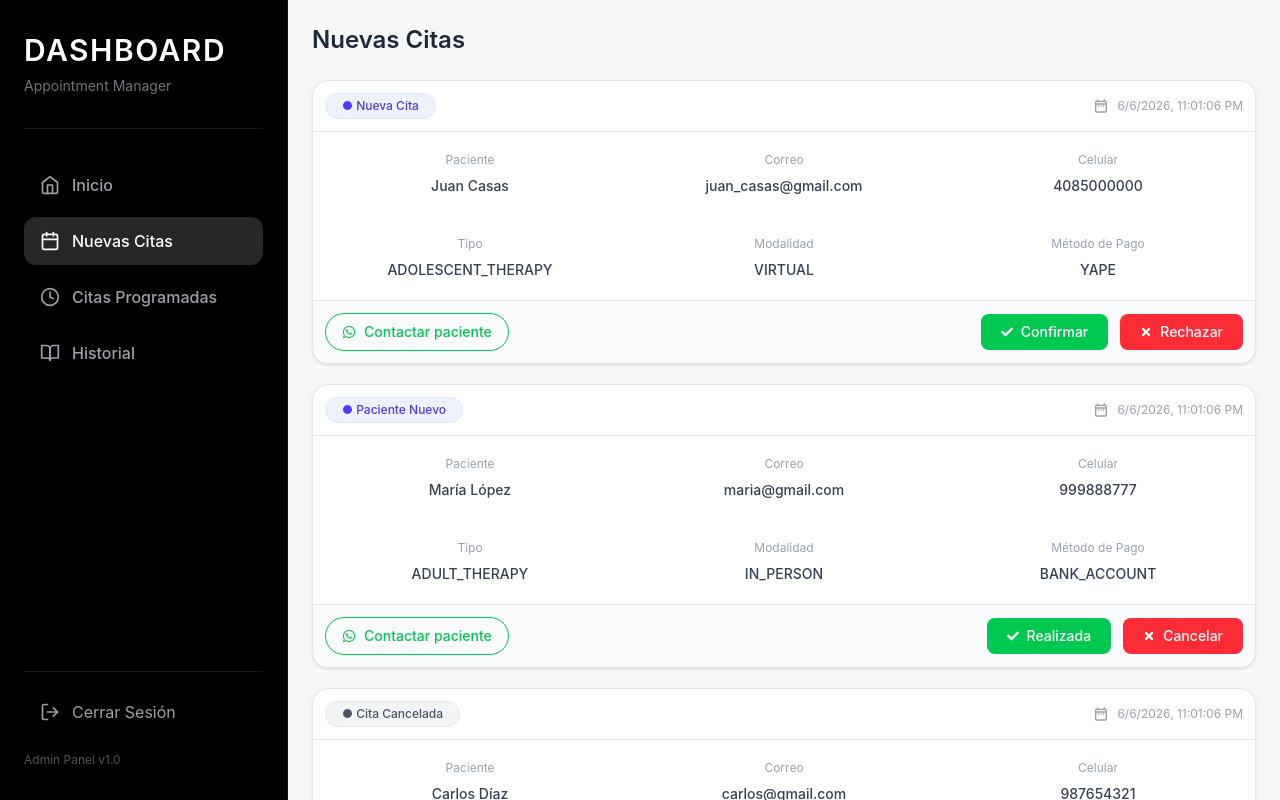
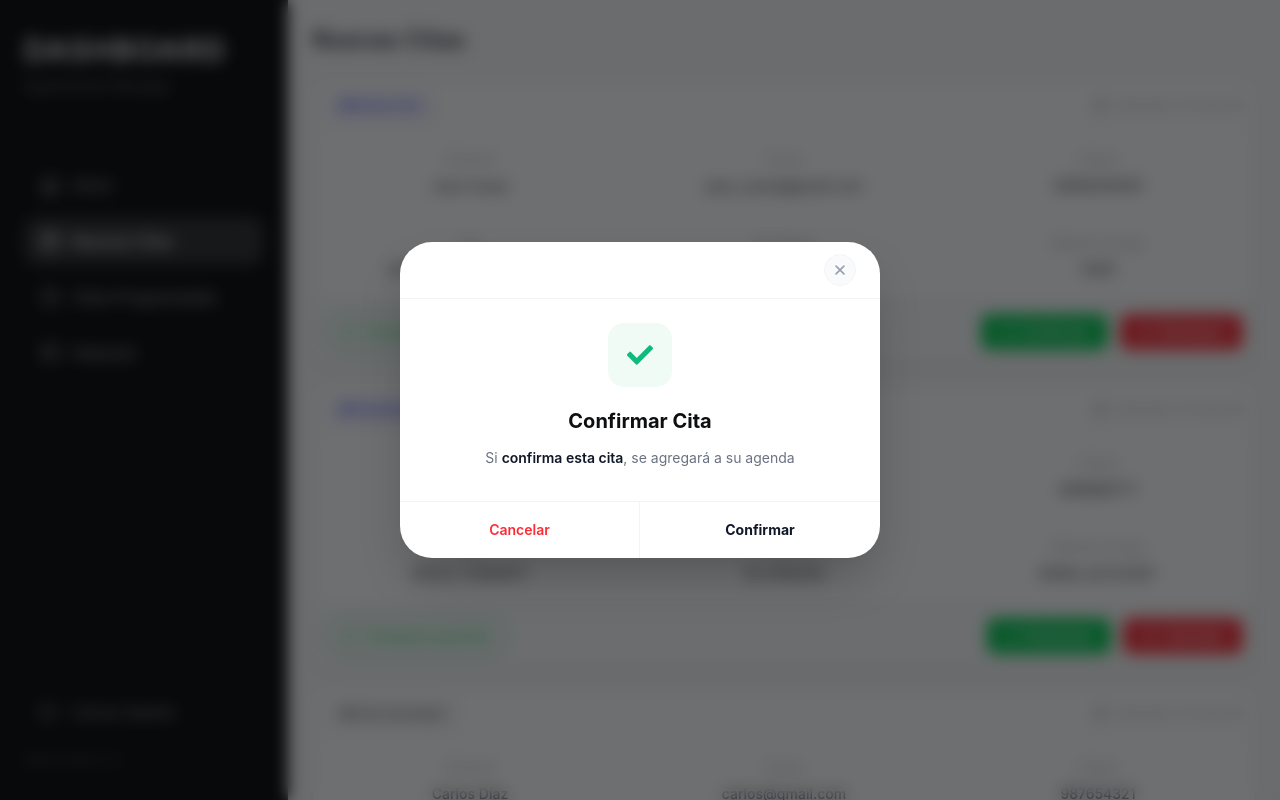
Before and after one commit to natxmd/dashboard-project, a React (Vite) app: page /new-appointments in a window 1280 px wide. Both pictures are taken after a click on the button "Confirmar". Built offline with nearby package versions, Linux system fonts and the light colour scheme.

Commit message:
modals estaticos

```diff
--- /dev/null
+++ b/src/global/components/modals/BaseModal.tsx
@@ -0,0 +1,52 @@
+import { useEffect } from "react";
+import { createPortal } from "react-dom";
+import { IoClose } from "react-icons/io5";
+
+interface BaseModalProps {
+  isOpen: boolean;
+  onClose: () => void;
+  children: React.ReactNode;
+}
+
+export const BaseModal = ({ isOpen, onClose, children }: BaseModalProps) => {
+  useEffect(() => {
+    if (isOpen) {
+      document.body.style.overflow = "hidden";
+    } else {
+      document.body.style.overflow = "unset";
+    }
+    return () => {
+      document.body.style.overflow = "unset";
+    };
+  }, [isOpen]);
+
+  if (!isOpen) return null;
+
+  return createPortal(
+    <div className="fixed inset-0 z-50 flex items-center justify-center p-4">
+      <div
+        className="fixed inset-0 bg-[#0e0f11]/60 backdrop-blur-sm transition-opacity duration-300"
+        onClick={onClose}
+      />
+
+      <div className="relative z-10 w-full max-w-[480px] overflow-hidden rounded-[32px] bg-white shadow-2xl transition-all duration-300 ease-out scale-100 flex flex-col">
+        <div className="flex h-14 items-center justify-end px-6">
+          <button
+            onClick={onClose}
+            aria-label="Close modal"
+            className="flex h-8 w-8 items-center justify-center rounded-full border border-gray-100 bg-gray-50 text-gray-400 transition-colors hover:bg-gray-100 hover:text-gray-600 cursor-pointer"
+          >
+            <IoClose size={18} />
+          </button>
+        </div>
+
+        <div className="h-[1px] w-full bg-gray-100" />
+
+        <div className="flex-1 px-6 pb-6 pt-6">{children}</div>
+      </div>
+    </div>,
+    document.body
+  );
+};
+
+export default BaseModal;
--- /dev/null
+++ b/src/global/components/modals/ConfirmAppointmentModal.tsx
@@ -0,0 +1,61 @@
+import BaseModal from "./BaseModal";
+import { FaCheck } from "react-icons/fa";
+
+interface ConfirmAppointmentModalProps {
+  isOpen: boolean;
+  onClose: () => void;
+  onConfirm: () => void;
+  title?: string;
+  description?: React.ReactNode;
+  confirmText?: string;
+  cancelText?: string;
+}
+
+export const ConfirmAppointmentModal = ({
+  isOpen,
+  onClose,
+  onConfirm,
+  title = "Confirmar Cita",
+  description,
+  confirmText = "Confirmar",
+  cancelText = "Cancelar",
+}: ConfirmAppointmentModalProps) => {
+  return (
+    <BaseModal isOpen={isOpen} onClose={onClose}>
+      <div className="flex flex-col items-center justify-center text-center">
+        <div className="flex h-16 w-16 items-center justify-center rounded-2xl bg-[#f0fbf6] text-[#10b981]">
+          <FaCheck size={26} className="stroke-[1.5]" />
+        </div>
+
+        <h3 className="mt-5 text-xl font-bold text-[#0e0f11]">{title}</h3>
+
+        <div className="mt-3 text-sm text-gray-500 px-4 leading-relaxed">
+          {description || (
+            <p>
+              Si <span className="font-semibold text-gray-900">confirma esta cita</span>, se agregará a su agenda
+            </p>
+          )}
+        </div>
+
+        <div className="h-6" />
+      </div>
+
+      <div className="-mx-6 -mb-6 mt-2 grid grid-cols-2 border-t border-gray-100">
+        <button
+          onClick={onClose}
+          className="flex h-14 items-center justify-center text-sm font-semibold text-red-500 transition-colors hover:bg-gray-50 cursor-pointer active:bg-gray-100 border-r border-gray-100"
+        >
+          {cancelText}
+        </button>
+        <button
+          onClick={onConfirm}
+          className="flex h-14 items-center justify-center text-sm font-bold text-gray-900 transition-colors hover:bg-gray-50 cursor-pointer active:bg-gray-100"
+        >
+          {confirmText}
+        </button>
+      </div>
+    </BaseModal>
+  );
+};
+
+export default ConfirmAppointmentModal;
--- /dev/null
+++ b/src/global/components/modals/DeclineAppointmentModal.tsx
@@ -0,0 +1,89 @@
+import { useState } from "react";
+import BaseModal from "./BaseModal";
+import { FaTrashAlt } from "react-icons/fa";
+
+interface DeclineAppointmentModalProps {
+  isOpen: boolean;
+  onClose: () => void;
+  onDecline: (reason: string) => void;
+  title?: string;
+  actionText?: string;
+  confirmText?: string;
+  cancelText?: string;
+  placeholder?: string;
+  reasonLabel?: string;
+}
+
+export const DeclineAppointmentModal = ({
+  isOpen,
+  onClose,
+  onDecline,
+  title = "Rechazar Cita",
+  actionText = "rechazar",
+  confirmText = "Sí, rechazar",
+  cancelText = "No, cancelar",
+  // placeholder = "Escriba la razón aquí...",
+  // reasonLabel = "Razón",
+}: DeclineAppointmentModalProps) => {
+  const [reason, setReason] = useState("");
+
+  const handleDeclineClick = () => {
+    onDecline(reason);
+    setReason("");
+  };
+
+  const handleClose = () => {
+    setReason("");
+    onClose();
+  };
+
+  return (
+    <BaseModal isOpen={isOpen} onClose={handleClose}>
+      <div className="flex flex-col items-center justify-center">
+        <div className="flex h-16 w-16 items-center justify-center rounded-2xl bg-[#fff5f5] text-[#e53e3e]">
+          <FaTrashAlt size={24} />
+        </div>
+
+        <h3 className="mt-5 text-xl font-bold text-[#0e0f11] text-center">{title}</h3>
+
+        <p className="mt-3 text-sm text-gray-500 px-4 text-center leading-relaxed">
+          Estás seguro que deseas <span className="font-semibold text-red-500">{actionText}</span> esta cita?
+        </p>
+
+        {/* TODO: Habilitar cuando se soporte razón/motivo en BD
+        <div className="mt-6 w-full px-1">
+          <label htmlFor="decline-reason" className="block text-sm font-medium text-gray-800 mb-2">
+            {reasonLabel}
+          </label>
+          <textarea
+            id="decline-reason"
+            placeholder={placeholder}
+            value={reason}
+            onChange={(e) => setReason(e.target.value)}
+            className="w-full h-24 resize-none rounded-2xl border border-gray-100 bg-white p-4 text-sm text-gray-850 placeholder-gray-300 outline-none transition-all focus:border-red-400 focus:ring-1 focus:ring-red-400/20"
+          />
+        </div>
+        */}
+
+        <div className="h-6" />
+      </div>
+
+      <div className="-mx-6 -mb-6 mt-2 grid grid-cols-2 border-t border-gray-100">
+        <button
+          onClick={handleClose}
+          className="flex h-14 items-center justify-center text-sm font-semibold text-red-500 transition-colors hover:bg-gray-50 cursor-pointer active:bg-gray-100 border-r border-gray-100"
+        >
+          {cancelText}
+        </button>
+        <button
+          onClick={handleDeclineClick}
+          className="flex h-14 items-center justify-center text-sm font-bold text-gray-900 transition-colors hover:bg-gray-50 cursor-pointer active:bg-gray-100"
+        >
+          {confirmText}
+        </button>
+      </div>
+    </BaseModal>
+  );
+};
+
+export default DeclineAppointmentModal;
--- a/src/modules/dashboard/new-appoinments/MainNewAppointmentsPage.tsx
+++ b/src/modules/dashboard/new-appoinments/MainNewAppointmentsPage.tsx
@@ -1,13 +1,29 @@
+import { useState } from "react";
 import { appointmentsMock } from "../../../datamock";
 import AppointmentCard from "../../../global/components/cards/CardAppoiment";
+import ConfirmAppointmentModal from "../../../global/components/modals/ConfirmAppointmentModal";
+import DeclineAppointmentModal from "../../../global/components/modals/DeclineAppointmentModal";
 
 const MainNewAppointmentsPage = () => {
-  const handleConfirm = (appointmentId: string) => {
-    console.log("Confirmar", appointmentId);
+  const [selectedConfirmId, setSelectedConfirmId] = useState<string | null>(null);
+  const [selectedDeclineId, setSelectedDeclineId] = useState<string | null>(null);
+
+  const handleConfirmTrigger = (appointmentId: string) => {
+    setSelectedConfirmId(appointmentId);
   };
 
-  const handleDecline = (appointmentId: string) => {
-    console.log("Rechazar", appointmentId);
+  const handleDeclineTrigger = (appointmentId: string) => {
+    setSelectedDeclineId(appointmentId);
+  };
+
+  const handleConfirmModalAction = () => {
+    console.log("Confirmar cita:", selectedConfirmId);
+    setSelectedConfirmId(null);
+  };
+
+  const handleDeclineModalAction = (reason: string) => {
+    console.log("Rechazar cita:", selectedDeclineId, "Razón:", reason);
+    setSelectedDeclineId(null);
   };
 
   const handleComplete = (appointmentId: string) => {
@@ -29,13 +45,25 @@ const MainNewAppointmentsPage = () => {
           <AppointmentCard
             key={appointment.id}
             appointment={appointment}
-            onConfirm={handleConfirm}
-            onDecline={handleDecline}
+            onConfirm={handleConfirmTrigger}
+            onDecline={handleDeclineTrigger}
             onComplete={handleComplete}
             onCancel={handleCancel}
           />
         ))}
       </div>
+
+      <ConfirmAppointmentModal
+        isOpen={selectedConfirmId !== null}
+        onClose={() => setSelectedConfirmId(null)}
+        onConfirm={handleConfirmModalAction}
+      />
+
+      <DeclineAppointmentModal
+        isOpen={selectedDeclineId !== null}
+        onClose={() => setSelectedDeclineId(null)}
+        onDecline={handleDeclineModalAction}
+      />
     </div>
   );
 };
--- a/src/modules/dashboard/scheduled-appoiments/MainScheduledAppointmentsPage.tsx
+++ b/src/modules/dashboard/scheduled-appoiments/MainScheduledAppointmentsPage.tsx
@@ -1,19 +1,34 @@
+import { useState } from "react";
 import AppointmentCard from "../../../global/components/cards/CardAppoiment";
 import { EAppointmentStatus, EAppointmentModality } from "../../../interfaces/appointment.interface";
 import { useFetchAppointments } from "../appoiments-history/hooks/useFetchAppointments";
 import { getScheduledAppointmentFields } from "./utils/fields-card-scheduled-appointments";
+import ConfirmAppointmentModal from "../../../global/components/modals/ConfirmAppointmentModal";
+import DeclineAppointmentModal from "../../../global/components/modals/DeclineAppointmentModal";
 
 const MainScheduledAppointmentsPage = () => {
   const { appointments, loading, error, refetch } = useFetchAppointments([
     EAppointmentStatus.CONFIRMED,
   ]);
+  const [selectedCancelId, setSelectedCancelId] = useState<string | null>(null);
+  const [selectedCompleteId, setSelectedCompleteId] = useState<string | null>(null);
 
-  const handleComplete = (appointmentId: string) => {
-    console.log("Completar:", appointmentId);
+  const handleCompleteTrigger = (appointmentId: string) => {
+    setSelectedCompleteId(appointmentId);
   };
 
-  const handleCancel = (appointmentId: string) => {
-    console.log("Cancelar:", appointmentId);
+  const handleCompleteModalAction = () => {
+    console.log("Cita Realizada / Completada:", selectedCompleteId);
+    setSelectedCompleteId(null);
+  };
+
+  const handleCancelTrigger = (appointmentId: string) => {
+    setSelectedCancelId(appointmentId);
+  };
+
+  const handleCancelModalAction = (reason: string) => {
+    console.log("Cancelar cita:", selectedCancelId, "Razón:", reason);
+    setSelectedCancelId(null);
   };
 
   const totalVirtual = appointments.filter((a) => a.modality === EAppointmentModality.VIRTUAL).length;
@@ -76,12 +91,37 @@ const MainScheduledAppointmentsPage = () => {
               key={appointment.id}
               appointment={appointment}
               fields={getScheduledAppointmentFields(appointment)}
-              onComplete={handleComplete}
-              onCancel={handleCancel}
+              onComplete={handleCompleteTrigger}
+              onCancel={handleCancelTrigger}
             />
           ))}
         </div>
       )}
+
+      <ConfirmAppointmentModal
+        isOpen={selectedCompleteId !== null}
+        onClose={() => setSelectedCompleteId(null)}
+        onConfirm={handleCompleteModalAction}
+        title="Cita Realizada"
+        description={
+          <p>
+            ¿Está seguro que desea marcar esta cita como <span className="font-semibold text-gray-900">realizada</span>?
+          </p>
+        }
+        confirmText="Confirmar"
+        cancelText="Cancelar"
+      />
+
+      <DeclineAppointmentModal
+        isOpen={selectedCancelId !== null}
+        onClose={() => setSelectedCancelId(null)}
+        onDecline={handleCancelModalAction}
+        title="Cancelar Cita"
+        actionText="cancelar"
+        confirmText="Sí, cancelar"
+        cancelText="No, cancelar"
+        placeholder="Escriba el motivo de la cancelación aquí..."
+      />
     </div>
   );
 };
```
